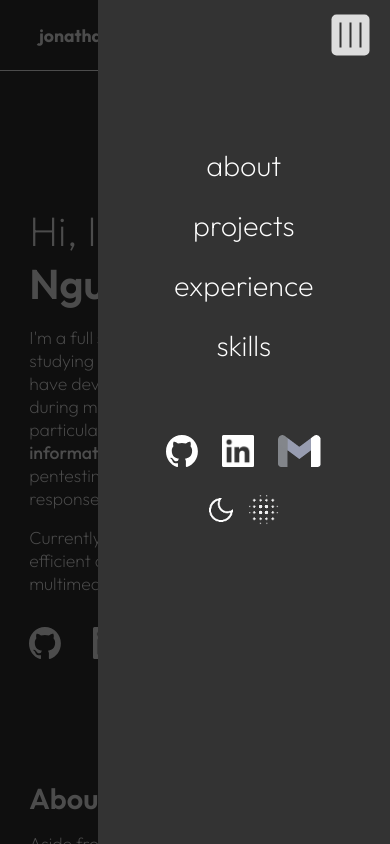
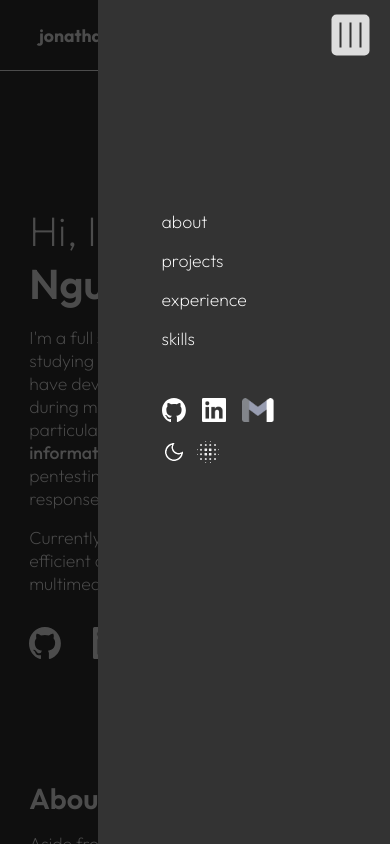
Before and after one commit to jnguyen38/jonathanguyen.com, a Next.js app: page / in a window 390 px wide. Both pictures are taken after a click on the element 350 px from the left and 35 px from the top of the page. Shown: the top 844 px of the page. Built offline with nearby package versions, Linux system fonts and the light colour scheme.

Commit message:
Styling and Flow

```diff
--- a/src/components/About.js
+++ b/src/components/About.js
@@ -23,10 +23,6 @@ import {useState} from "react";
 import {InfoModal} from "./Modal";
 
 export default function About() {
-    const [show, setShow] = useState(false);
-    const [data, setData] = useState({id: -1});
-    const [id, setId] = useState(0);
-
     const aboutData = [
         {
             size: styles.main, id: 0, type: "Hobby", name: "Rock Climbing", src: climbingSolo,
@@ -106,13 +102,16 @@ export default function About() {
                 {type: "image", value: suspension, AR: styles.midAR, dim: styles.projectDim},
                 {type: "section", value: "Innovate-o-Thon"},
                 {type: "text", value: "One achievement I was more proud of this semester was getting winning a prize at Notre Dame's annual Innovate-o-Thon. It's an innovation challenge where student compete in teams to see who can come up with the best solution to a real world problem. This year, Marmon Holdings, Inc. challenged the teams to come up with a lightweight and cost effective alternative to outrigger pads. My team came up with an alluminum alloy modular design that won us 2nd place and $1,250 in prizes. It was a lot of fun staying up with my friends until 6am then presenting our design at 8am :) - but really, it was a great experience. It was my first time entering a competition like this and my winning any sort of prize from a competition, so the entire event was really exciting (Thanks Paul!)"},
-                {type: "element", value: <a href={"https://engineering.nd.edu/news/51-students-10-teams-16-hours-2022-fall-nd-engineering-innovate-o-thon/"} className={`blue-text underline mb-3 fw-2`}>Link to Article</a>},
+                {type: "element", value: <a href={"https://engineering.nd.edu/news/51-students-10-teams-16-hours-2022-fall-nd-engineering-innovate-o-thon/"} className={`blue-text underline mb-3 fw-2`} key={123012}>Link to Article</a>},
                 {type: "image", value: innovate, AR: styles.aboutAR, dim: styles.aboutDim},
                 {type: "section", value: "What's Next"},
                 {type: "text", value: "With the fall semester just wrapping up at the time of this writing, I'll be going to Dublin soon to take part in my spring semester abroad. Until then, Christmas, New Years, a few projects here and there, and then I'm off. Can't wait to say the least."}
             ]
         },
     ];
+    const [show, setShow] = useState(false);
+    const [data, setData] = useState(aboutData[0]);
+    const [id, setId] = useState(0);
 
     function handleShow(num) {
         setShow(true);
--- a/src/components/Header.js
+++ b/src/components/Header.js
@@ -52,7 +52,7 @@ export default function Header(props) {
     return (
         <div className={`${styles.header} d-flex jc-sb`}>
             <div className={`d-flex gap-3`}>
-                <Link href={`/`} className={`fw-7 fs-sm`}>jonathan nguyen</Link>
+                <Link href={`/`} className={`${styles.title} fw-7 fs-sm`}>jonathan nguyen</Link>
                 <div className={`${styles.toggleHeader}`}>
                     <Toggles {...props} size={20}/>
                 </div>
@@ -64,9 +64,10 @@ export default function Header(props) {
                 <p onClick={() => scrollTo(`skills`)} className={`clickable`}>skills</p>
                 <Socials size={20} gap={2} margin={0} theme={props.theme}/>
             </div>
-            <div id={`menu`} className={`${styles.menu} ${menu ? styles.rotated : ""} d-flex-col-c gap-1`} onClick={handleMenu}>
+            <div id={`menu`} className={`${styles.menu} ${menu ? styles.rotated : ""} d-flex-col-c gap-1 clickable`} onClick={handleMenu}>
                 <span/><span/><span/>
             </div>
+
             <SettingsModal close={close} show={menu} scrollTo={scrollTo} {...props}/>
         </div>
     )
--- a/src/components/Modal.js
+++ b/src/components/Modal.js
@@ -46,8 +46,8 @@ function ModalDesc(props) {
                     return <p key={index} className={`fw-5 fs-sm mb-1`}>{item.value}</p>
                 if (item.type === "image")
                     return (
-                        <div className={`${styles.modalImg} ${item.dim} ${item.AR} mb-5`}>
-                            <Image key={index} src={item.value} alt={""} fill sizes={"35vw"}/>
+                        <div key={index} className={`${styles.modalImg} ${item.dim} ${item.AR} mb-5`}>
+                            <Image src={item.value} alt={""} fill sizes={"35vw"}/>
                         </div>
                     )
                 if (item.type === "element")
@@ -78,25 +78,23 @@ function AboutImage(props) {
 }
 
 export function InfoModal(props) {
-    if (!props.show) return;
-
     return (
-        <div className={`${styles.modal} d-flex-row-c`} onClick={props.close}>
-            <div className={`${styles.modalShift} d-flex-col-c no-select`} onClick={e => {e.stopPropagation(); props.shift(-1);}}>
+        <div className={`${styles.modal} ${props.show && styles.showModal} d-flex-row-c`} onClick={props.close}>
+            <div className={`${styles.modalShift} ${props.show && styles.showShift} d-flex-col-c no-select`} onClick={e => {e.stopPropagation(); props.shift(-1);}}>
                 <Image src={arrowLeft} alt="" width={28} height={28}/>
             </div>
-            <div className={`${styles.modalProject}`} onClick={e => e.stopPropagation()}>
+            <div className={`${styles.modalProject} ${props.show && styles.showProject}`} onClick={e => e.stopPropagation()}>
                 <div className={`${styles.close} d-flex-row-c p-1 m-1 clickable`} onClick={props.close}>
                     <Image src={close} alt={''} width={18} height={18}/>
                 </div>
-                {props.type === "project" ? <ProjectImage data={props.data}/> : <AboutImage data={props.data}/>}
+                {props.type === "project" ? <ProjectImage data={props.data} show={props.show}/> : <AboutImage data={props.data} show={props.show}/>}
                 <div className={`${styles.modalContent} p-4 d-flex-col-l gap-2 mb-3`}>
                     <ModalTitle data={props.data}/>
                     <ModalTags data={props.data}/>
                     <ModalDesc data={props.data}/>
                 </div>
             </div>
-            <div className={`${styles.modalShift} d-flex-col-c no-select`} onClick={e => {e.stopPropagation(); props.shift(1)}}>
+            <div className={`${styles.modalShift} ${props.show && styles.showShift} d-flex-col-c no-select`} onClick={e => {e.stopPropagation();props.shift(1)}}>
                 <Image src={arrowRight} alt="" width={28} height={28}/>
             </div>
         </div>
@@ -104,18 +102,16 @@ export function InfoModal(props) {
 }
 
 export function SettingsModal(props) {
-    if (!props.show) return;
-
     return (
-        <div className={`${styles.modal} d-flex-col-c`} onClick={props.close}>
-            <div className={`${styles.modalMain}`} onClick={e => e.stopPropagation()}>
-                <div className={`${headerStyles.modalHeader} d-flex-col-c gap-3`}>
-                    <p onClick={() => props.scrollTo(`about`)} className={`clickable fw-2 fs-md`}>about</p>
-                    <p onClick={() => props.scrollTo(`projects`)} className={`clickable fw-2 fs-md`}>projects</p>
-                    <p onClick={() => props.scrollTo(`experience`)} className={`clickable fw-2 fs-md`}>experience</p>
-                    <p onClick={() => props.scrollTo(`skills`)} className={`clickable fw-2 fs-md`}>skills</p>
-                    <Socials size={32} gap={3} margin={5} theme={props.theme}/>
-                    <Toggles {...props} size={32}/>
+        <div className={`${styles.modal} ${props.show && styles.showModal} d-flex-col-c`} onClick={props.close}>
+            <div className={`${styles.modalMain} ${props.show && styles.showMain}`} onClick={e => e.stopPropagation()}>
+                <div className={`${headerStyles.modalHeader} ${props.show && headerStyles.animation} d-flex-col-l ml-5 pl-2 gap-2`}>
+                    <p onClick={() => props.scrollTo(`about`)} className={`clickable fw-2 fs-sm`}>about</p>
+                    <p onClick={() => props.scrollTo(`projects`)} className={`clickable fw-2 fs-sm`}>projects</p>
+                    <p onClick={() => props.scrollTo(`experience`)} className={`clickable fw-2 fs-sm`}>experience</p>
+                    <p onClick={() => props.scrollTo(`skills`)} className={`clickable fw-2 fs-sm`}>skills</p>
+                    <Socials size={24} gap={2} margin={4} theme={props.theme}/>
+                    <Toggles {...props} size={24}/>
                 </div>
             </div>
         </div>
--- a/src/components/Particles.js
+++ b/src/components/Particles.js
@@ -23,8 +23,8 @@ export default function CustomParticles(props) {
             loaded={particlesLoaded}
             options={{
                 background: {
-                    color: {value: props.theme ? "#ffffff" : "#333333"},
-                    opacity: 1
+                    color: {value: "#ffffff"},
+                    opacity: 0
                 },
                 fpsLimit: props.particles ? 30 : 0,
                 interactivity: {
--- a/src/components/Projects.js
+++ b/src/components/Projects.js
@@ -12,10 +12,6 @@ import crypto from "../../public/media/images/projects/crypto.png";
 import thisWeb from "../../public/media/images/projects/thisweb.png";
 
 export default function Projects() {
-    const [show, setShow] = useState(false);
-    const [data, setData] = useState({id: -1});
-    const [id, setId] = useState(0);
-
     const projectData = [
         {
             id: 0, type: "Web Development", name: "StudyBuddyND", src: studybuddy,
@@ -108,6 +104,11 @@ export default function Projects() {
         }
     ]
 
+    const [show, setShow] = useState(false);
+    const [data, setData] = useState(projectData[0]);
+    const [id, setId] = useState(0);
+
+
     function handleShow(num) {
         setShow(true);
         setData(projectData[num]);
--- a/src/pages/_app.js
+++ b/src/pages/_app.js
@@ -31,7 +31,8 @@ export default function App({ Component, pageProps }) {
             <Component theme={theme} {...pageProps}/>
             <Footer/>
             <Analytics/>
-            {particles ? <CustomParticles theme={theme} particles={particles}/> : <div className={"defaultBG"}/>}
+            {particles && <CustomParticles particles={particles}/>}
+            <div className={"defaultBG"}/>
         </div>
     )
 }
--- a/src/pages/index.js
+++ b/src/pages/index.js
@@ -29,7 +29,7 @@ function Intro(props) {
 
 export default function index(props) {
     return (
-        <div>
+        <div className={`relative`}>
             <Head>
                 <title>Jonathan Nguyen | Notre Dame | Computer Science</title>
                 <meta name="description" content="Next.js app created by Jonathan Nguyen, a computer science and engineering student at the University of Notre Dame." />
@@ -39,7 +39,7 @@ export default function index(props) {
                 <meta property="og:image" content="https://jonathanguyen.com/images/about/climbing-solo.webp"/>
                 <link rel="icon" href="/media/icons/favicon.png" />
             </Head>
-            <main>
+            <main className={`relative`}>
                 <Intro {...props}/>
                 <About/>
                 <Projects/>
--- a/src/styles/components/Header.module.css
+++ b/src/styles/components/Header.module.css
@@ -9,15 +9,24 @@
     backdrop-filter: blur(5px);
     flex-wrap: wrap;
     z-index: 10;
+    transition: background-color 500ms;
+}
+
+.title {
+    transition: all 200ms ease-in-out;
+}
+
+.title:hover {
+    transform: scale(.96);
 }
 
 .menu {
     display: none;
     width: 25px;
     padding: .5em;
-    transition: all 250ms;
     border-radius: var(--border-radius);
-    z-index: 150;
+    z-index: 1000;
+    transition: all 500ms;
 }
 
 .menu span {
@@ -39,6 +48,35 @@
     height: 100%;
 }
 
+.headerLinks p {
+    transition: color 200ms;
+}
+
+.headerLinks p:hover {
+    color: #bbbbbb;
+}
+
+.animation * {
+    animation: 600ms ease-in-out slide-left;
+}
+
+.animation *:nth-child(2) {animation-delay: 50ms}
+.animation *:nth-child(3) {animation-delay: 100ms}
+.animation *:nth-child(4) {animation-delay: 150ms}
+.animation *:nth-child(5) {animation-delay: 200ms}
+.animation *:nth-child(6) {animation-delay: 250ms}
+
+@keyframes slide-left {
+    from {
+        opacity: 0;
+        transform: translateX(100px);
+    }
+    to {
+        opacity: 1;
+        transform: translateX(0);
+    }
+}
+
 @media (max-width: 900px) {
     .header {
         padding-right: 5%;
--- a/src/styles/components/Modal.module.css
+++ b/src/styles/components/Modal.module.css
@@ -1,13 +1,3 @@
-@keyframes fadeIn {
-    0% {opacity: 0}
-    100% {opacity: 1}
-}
-
-@keyframes slideOut {
-    from {transform: translateX(100%)}
-    to {transform: translateX(0%)}
-}
-
 @keyframes grow {
     from {width: 10px; height: 10px; padding: 0;}
     50% {width: min(800px,70%); height: 10px;}
@@ -16,7 +6,7 @@
 
 .modal {
     position: fixed;
-    left: 0;
+    visibility: hidden;
     right: 0;
     top: 0;
     bottom: 0;
@@ -24,17 +14,32 @@
     height: 100vh;
     background-color: rgba(0,0,0,0.7);
     z-index: 100;
-    animation: fadeIn 200ms ease-in-out;
+    opacity: 0;
+    transition: opacity 600ms, visibility 450ms;
+}
+
+.showModal {
+    opacity: 1;
+    visibility: visible;
 }
 
 .modalMain {
     background-color: var(--reg-bg-solid);
+    display: initial;
     position: absolute;
-    right: 0;
+    right: -100%;
     width: min(400px, 75%);
     height: 100vh;
     margin-left: auto;
-    animation: slideOut 300ms ease-in-out;
+    transition: right 600ms, background-color 600ms;
+}
+
+.hideMain {
+    display: none;
+}
+
+.showMain {
+    right: 0;
 }
 
 .modalProject {
@@ -43,12 +48,16 @@
     overflow-y: auto;
     position: relative;
     top: auto;
-    bottom: 0;
+    bottom: -100%;
     left: 0;
     right: 0;
     width: min(800px, 90%);
     height: 75%;
-    animation: fadeIn 200ms ease-in-out;
+    transition: bottom 600ms ease-in-out;
+}
+
+.showProject {
+    bottom: 0;
 }
 
 .projectImage {
@@ -117,7 +126,13 @@
     opacity: .6;
     width: 50px;
     height: 100px;
-    transition: opacity .4s;
+    border-radius: var(--border-radius);
+    transform: translateY(100vh);
+    transition: opacity 600ms 200ms, transform 500ms 150ms ease-in-out;
+}
+
+.showShift {
+    transform: translateY(0);
 }
 
 .modalShift:hover {
--- a/src/styles/root.css
+++ b/src/styles/root.css
@@ -13,6 +13,10 @@
   --border-radius: 5px;
   --header-height: 70px;
   --result-margin-bottom: 20px;
+}
+
+.relative {
+  position: relative;
 }
 
 body {
@@ -241,7 +245,7 @@ a:link { text-decoration: none; }
 }
 
 .defaultBG {
-  z-index: -1;
+  z-index: -2;
   position: fixed;
   top: 0;
   right: 0;
@@ -250,6 +254,7 @@ a:link { text-decoration: none; }
   width: 100%;
   height: 100%;
   background-color: var(--reg-bg-solid);
+  transition: background-color 500ms;
 }
 
 @font-face {
```
